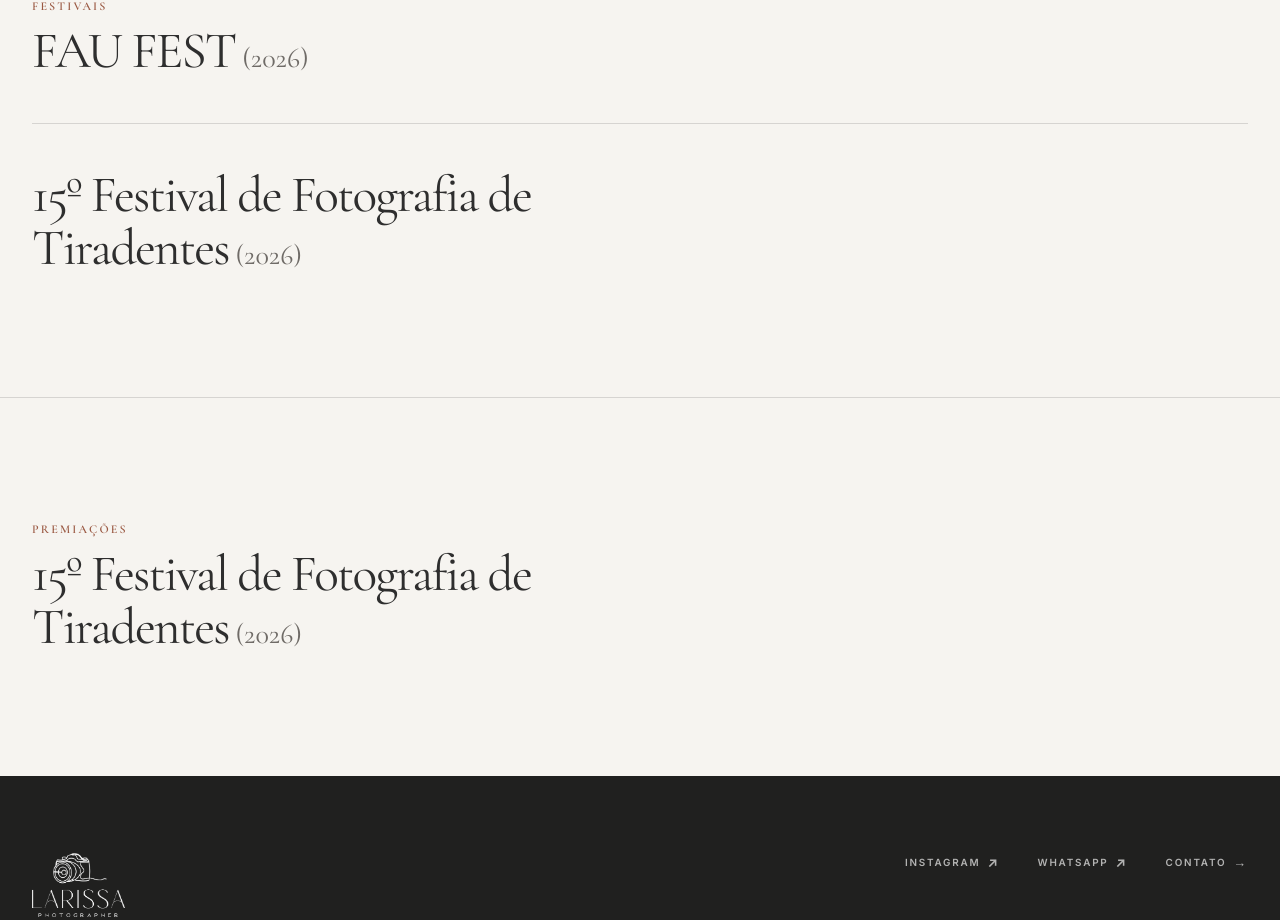
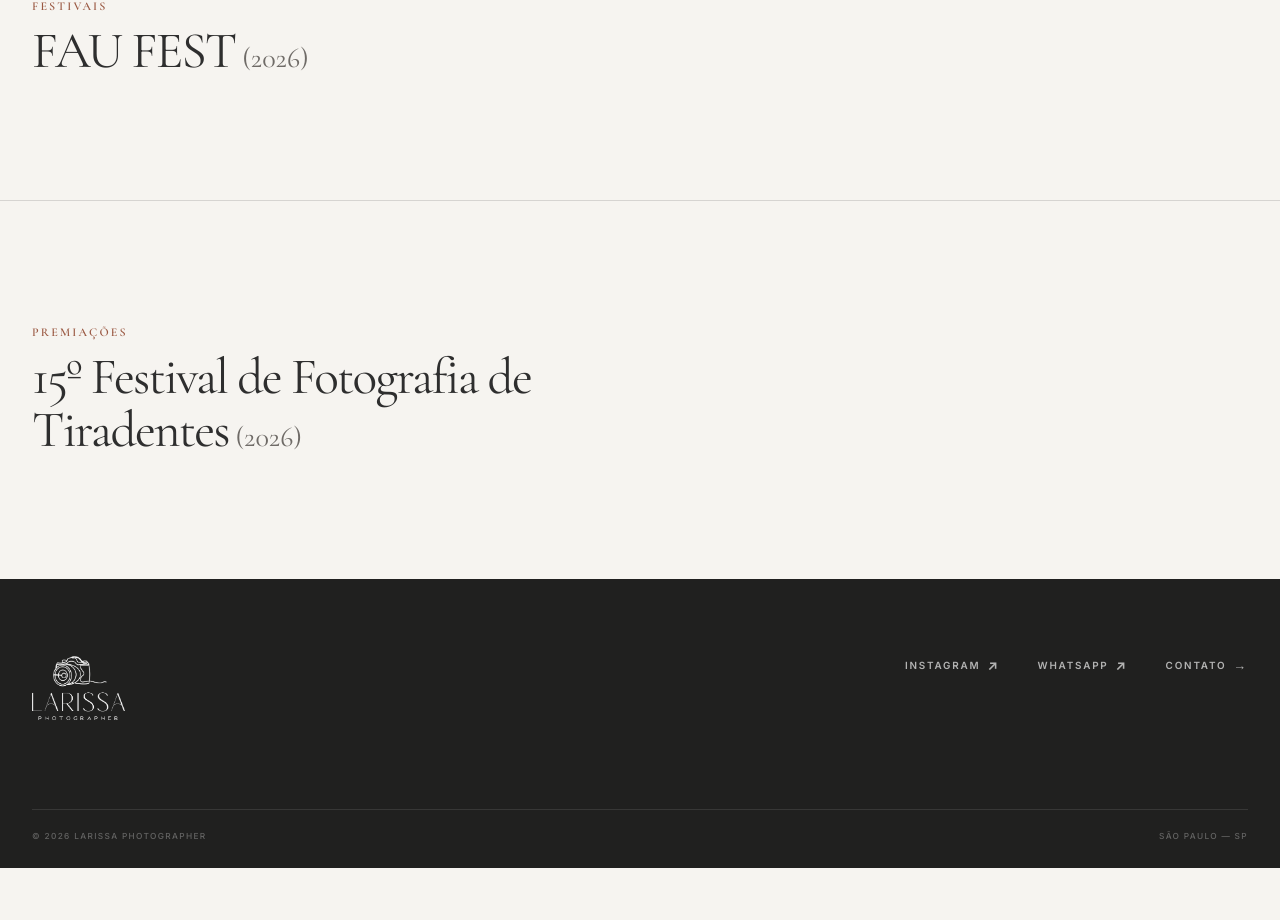
Before and after one commit to JLopes2024/larissa-photographer, a Next.js app: page /autoral in a window 1280 px wide. Shown: the part 1417-2337 px from the top of the page. After the commit the page ends 2285 px from the top, so only its background shows below. Built offline with nearby package versions, Linux system fonts and the light colour scheme; no server answers.

Commit message:
atualizacao

```diff
--- a/src/app/autoral/page.tsx
+++ b/src/app/autoral/page.tsx
@@ -38,13 +38,6 @@ const festivais = [
     ano: "2026",
     participacao: "", // Como a Larissa participou do FAU FEST?
     relato: "", // Relato da Larissa sobre o festival.
-  },
-  {
-    id: "tiradentes",
-    titulo: "15º Festival de Fotografia de Tiradentes",
-    ano: "2026",
-    participacao: "",
-    relato: "",
   },
 ];
 
```
